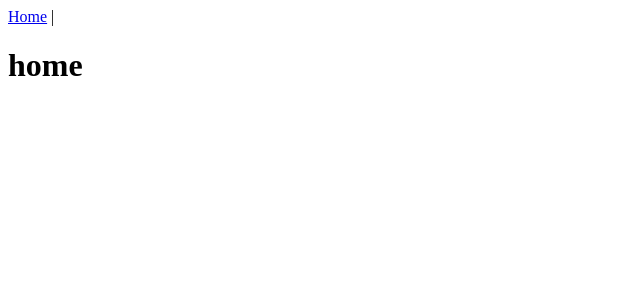
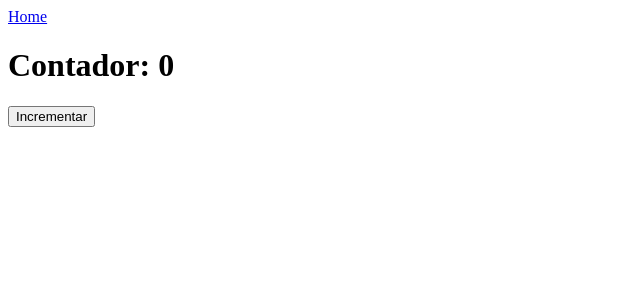
Before and after one commit to rodolfo-santos/ecommerce-vuejs3-typescript, a Vue app: page / in a window 1280 px wide. Shown: the top 300 px of the page, without its empty margins (0-640 px from the left). Built offline with nearby package versions, Linux system fonts and the light colour scheme.

Commit message:
🍍pinia example test

```diff
--- a/src/App.vue
+++ b/src/App.vue
@@ -1,5 +1,5 @@
 <template>
-  <div id="nav"><router-link to="/">Home</router-link> |</div>
+  <router-link to="/">Home</router-link>
   <router-view />
 </template>
 
--- /dev/null
+++ b/src/stores/counter.ts
@@ -0,0 +1,14 @@
+// stores/counter.js
+import { defineStore } from 'pinia';
+
+export const useCounterStore = defineStore('counter', {
+  state: () => {
+    return { count: 0 };
+  },
+
+  actions: {
+    increment() {
+      this.count++;
+    }
+  }
+});
--- a/src/views/Home.vue
+++ b/src/views/Home.vue
@@ -1,3 +1,21 @@
 <template>
-  <h1>home</h1>
+  <h1>Contador: {{ count }}</h1>
+  <button @click="increment">Incrementar</button>
 </template>
+
+<script lang="ts">
+import { useCounterStore } from '@/stores/counter';
+import { storeToRefs } from 'pinia';
+
+export default {
+  setup() {
+    const { count } = storeToRefs(useCounterStore());
+    const { increment } = useCounterStore();
+
+    return {
+      count,
+      increment
+    };
+  }
+};
+</script>
```
